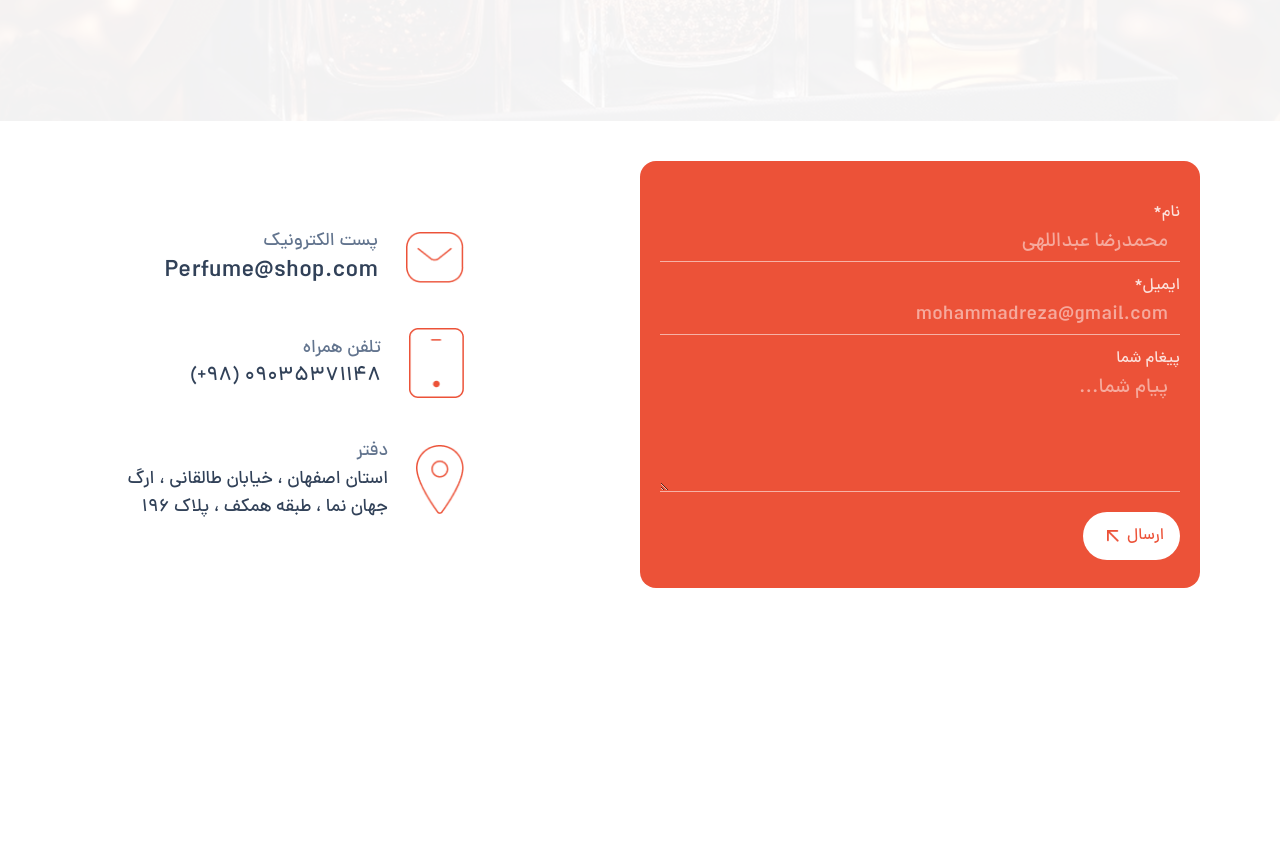
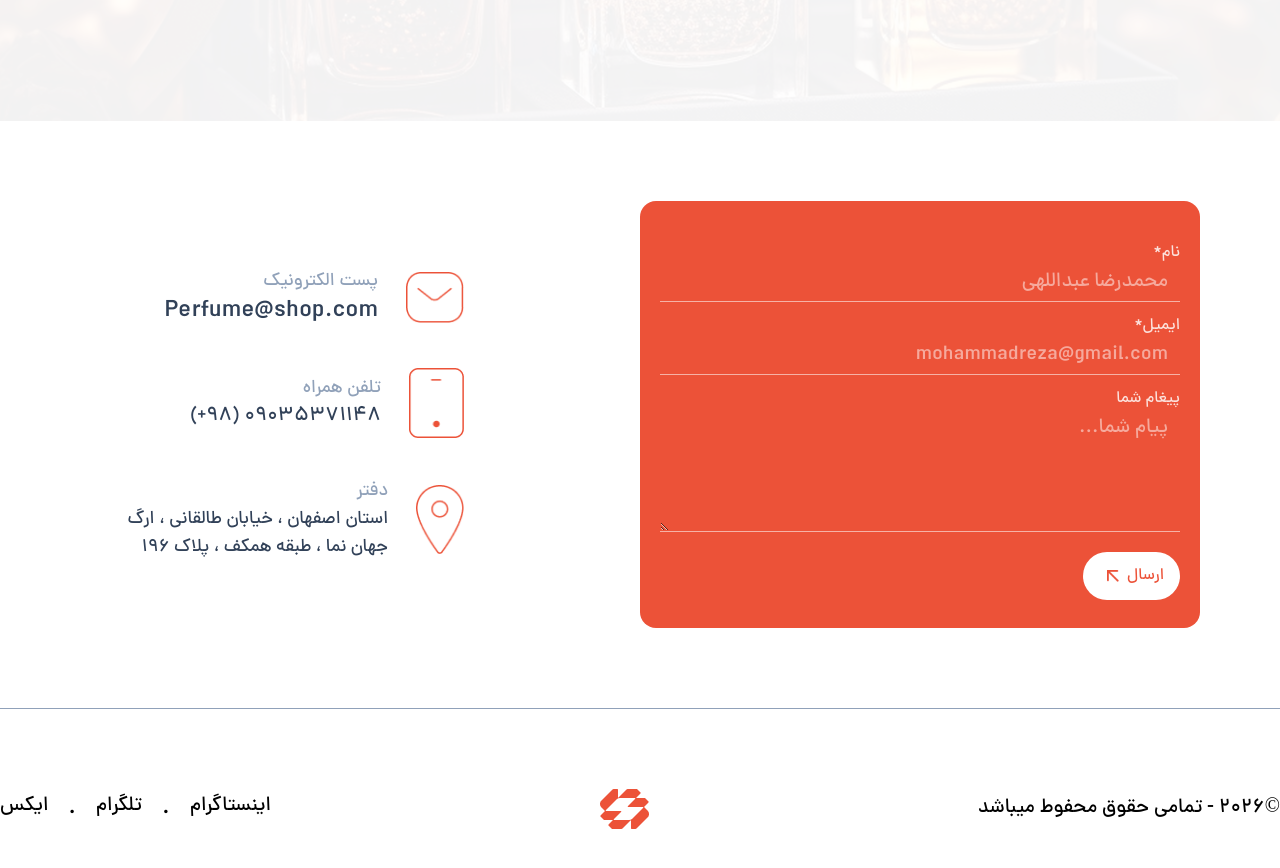
Before and after one commit to Mohammadreza-Abdollahi/Perfume-Shop, a Next.js app: page / in a window 1280 px wide. Shown: the part 1200-2068 px from the top of the page. Before the commit the page ends 1828 px from the top, so only its background shows below. Built offline with nearby package versions, Linux system fonts and the light colour scheme.

Commit message:
V 0.0.4
Added Footer | Part2

```diff
--- a/components/layout/Footer.jsx
+++ b/components/layout/Footer.jsx
@@ -5,8 +5,8 @@ import Image from "next/image";
 const Footer = () => {
   return (
     <>
-      <footer className="container mx-auto py-10">
-        <section className="flex px-20">
+      <footer className="container mx-auto">
+        <section className="flex p-20">
           <div className="bg-first text-white flex-1/2 py-7 px-5 rounded-2xl">
             <div className="w-full flex flex-col my-3">
               <label className="text-first-5" htmlFor="name">
@@ -67,7 +67,7 @@ const Footer = () => {
                 height={51}
               />
               <div className="flex flex-col">
-                <span className="text-slate-500 text-lg">پست الکترونیک</span>
+                <span className="text-slate-400 text-lg">پست الکترونیک</span>
                 <span className="text-slate-700 text-2xl">
                   Perfume@shop.com
                 </span>
@@ -82,7 +82,7 @@ const Footer = () => {
                 height={70}
               />
               <div className="flex flex-col">
-                <span className="text-slate-500 text-lg">تلفن همراه</span>
+                <span className="text-slate-400 text-lg">تلفن همراه</span>
                 <span className="text-slate-700 text-xl">09035371148 (98+)</span>
               </div>
             </div>
@@ -95,7 +95,7 @@ const Footer = () => {
                 height={69}
               />
               <div className="flex flex-col">
-                <span className="text-slate-500 text-lg">دفتر</span>
+                <span className="text-slate-400 text-lg">دفتر</span>
                 <span className="text-slate-700 text-lg w-72">
                   استان اصفهان ، خیابان طالقانی ، ارگ جهان نما ، طبقه همکف ،
                   پلاک 196
@@ -104,6 +104,17 @@ const Footer = () => {
             </div>
           </div>
         </section>
+        <section className="border-t border-slate-400 py-20 flex justify-between items-center text-xl">
+          <span>©2026 - تمامی حقوق محفوط میباشد</span>
+          <Image className="w-[49px] h-[40px]" src={"/icons/logo.png"} alt="Footer_Logo" width={49} height={40}/>
+          <span className="flex gap-5">
+            <a className="hover:text-first transition-all duration-150" href="#">اینستاگرام</a>
+            <span className="text-2xl">.</span>
+            <a className="hover:text-first transition-all duration-150" href="#">تلگرام</a>
+            <span className="text-2xl">.</span>
+            <a className="hover:text-first transition-all duration-150" href="#">ایکس</a>
+          </span>
+        </section>
       </footer>
     </>
   );
--- a/components/layout/Header.jsx
+++ b/components/layout/Header.jsx
@@ -7,7 +7,7 @@ const Header = () => {
     <>
       <header className="container z-10 mx-auto absolute flex items-center justify-between top-7 right-1/2 translate-x-1/2">
         <div>
-          <Image src={"/images/logo.png"} alt="Logo" width={49} height={40} />
+          <Image src={"/icons/logo.png"} alt="Logo" width={49} height={40} />
         </div>
         <nav>
           <ul className="flex items-center gap-8 px-6 text-slate-700 py-3 border border-slate-500 rounded-full">
```
Also changed, not shown: public/icons/logo.png (renamed from public/images/logo.png).
